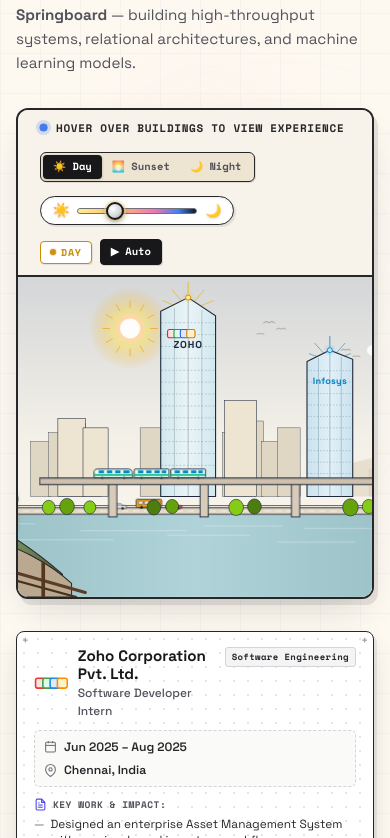
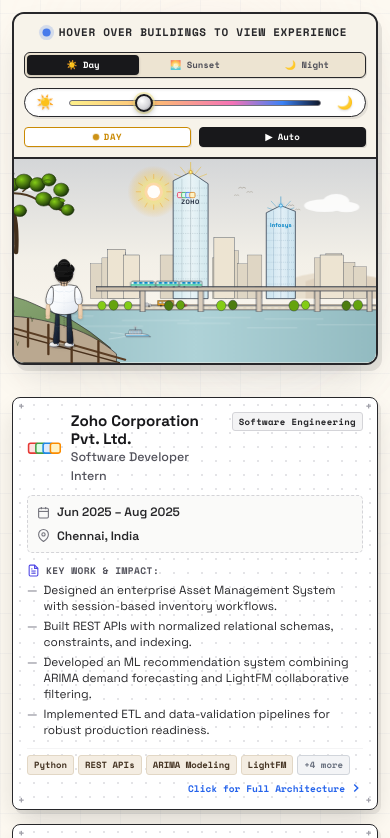
Before and after one commit to Surya-ux-max/Shankar-Files, a React (Vite) app in the folder file/: page / in a window 390 px wide. Shown: the part 5406-6244 px from the top of the page. Built offline with nearby package versions, Linux system fonts and the light colour scheme.

Commit message:
version4

```diff
--- a/file/src/internships/CitySkylineSVG.jsx
+++ b/file/src/internships/CitySkylineSVG.jsx
@@ -9,6 +9,9 @@
 }) {
   const isZohoActive = hoveredTower === 'zoho' || activeId === 'zoho'
   const isInfosysActive = hoveredTower === 'infosys' || activeId === 'infosys'
+
+  // Lit up state during sunset and night
+  const isLitUp = timeOfDay >= 0.52
 
   // Calculate celestial, sky, and illumination parameters from the roll lever
   const lighting = getLightingState(timeOfDay)
@@ -108,6 +111,24 @@
           <feGaussianBlur in="SourceGraphic" stdDeviation="6" result="blur" />
           <feMerge>
             <feMergeNode in="blur" />
+            <feMergeNode in="SourceGraphic" />
+          </feMerge>
+        </filter>
+        <filter id="glow-zoho-neon" x="-60%" y="-60%" width="220%" height="220%">
+          <feGaussianBlur in="SourceGraphic" stdDeviation="4" result="blur1" />
+          <feGaussianBlur in="SourceGraphic" stdDeviation="9" result="blur2" />
+          <feMerge>
+            <feMergeNode in="blur2" />
+            <feMergeNode in="blur1" />
+            <feMergeNode in="SourceGraphic" />
+          </feMerge>
+        </filter>
+        <filter id="glow-infosys-neon" x="-60%" y="-60%" width="220%" height="220%">
+          <feGaussianBlur in="SourceGraphic" stdDeviation="4" result="blur1" />
+          <feGaussianBlur in="SourceGraphic" stdDeviation="10" result="blur2" />
+          <feMerge>
+            <feMergeNode in="blur2" />
+            <feMergeNode in="blur1" />
             <feMergeNode in="SourceGraphic" />
           </feMerge>
         </filter>
@@ -447,28 +468,98 @@
           </g>
         )}
 
-        {/* Colorful Zoho Logo Quadrant */}
+        {/* Backlit Illumination Panel for Zoho at Sunset & Night */}
+        {isLitUp && (
+          <rect
+            x="632"
+            y="108"
+            width="106"
+            height="58"
+            rx="8"
+            fill="rgba(15, 23, 42, 0.7)"
+            stroke="rgba(251, 191, 36, 0.6)"
+            strokeWidth="1.5"
+            filter="url(#glow-gold)"
+          />
+        )}
+
+        {/* Colorful Zoho Logo Quadrant (Intensely glowing during sunset and night) */}
         <g transform="translate(640, 115)">
-          <rect x="0" y="0" width="18" height="18" rx="4" fill="#fee2e2" stroke="#e11d48" strokeWidth="2.4" />
-          <rect x="14" y="0" width="18" height="18" rx="4" fill="#dcfce7" stroke="#16a34a" strokeWidth="2.4" />
-          <rect x="28" y="0" width="18" height="18" rx="4" fill="#dbeafe" stroke="#2563eb" strokeWidth="2.4" />
-          <rect x="42" y="0" width="18" height="18" rx="4" fill="#fef3c7" stroke="#d97706" strokeWidth="2.4" />
+          <rect
+            x="0"
+            y="0"
+            width="18"
+            height="18"
+            rx="4"
+            fill={isLitUp ? '#ef4444' : '#fee2e2'}
+            stroke={isLitUp ? '#fca5a5' : '#e11d48'}
+            strokeWidth="2.4"
+            filter={isLitUp ? 'url(#glow-gold)' : 'none'}
+          />
+          <rect
+            x="14"
+            y="0"
+            width="18"
+            height="18"
+            rx="4"
+            fill={isLitUp ? '#22c55e' : '#dcfce7'}
+            stroke={isLitUp ? '#86efac' : '#16a34a'}
+            strokeWidth="2.4"
+            filter={isLitUp ? 'url(#glow-gold)' : 'none'}
+          />
+          <rect
+            x="28"
+            y="0"
+            width="18"
+            height="18"
+            rx="4"
+            fill={isLitUp ? '#3b82f6' : '#dbeafe'}
+            stroke={isLitUp ? '#93c5fd' : '#2563eb'}
+            strokeWidth="2.4"
+            filter={isLitUp ? 'url(#glow-blue)' : 'none'}
+          />
+          <rect
+            x="42"
+            y="0"
+            width="18"
+            height="18"
+            rx="4"
+            fill={isLitUp ? '#f59e0b' : '#fef3c7'}
+            stroke={isLitUp ? '#fde047' : '#d97706'}
+            strokeWidth="2.4"
+            filter={isLitUp ? 'url(#glow-gold)' : 'none'}
+          />
         </g>
 
-        {/* Zoho Signage */}
+        {/* Zoho Illuminated Signage */}
+        {isLitUp && (
+          <text
+            x="685"
+            y="156"
+            textAnchor="middle"
+            fill="#fef08a"
+            fontFamily="'Space Grotesk', sans-serif"
+            fontWeight="800"
+            fontSize="22"
+            letterSpacing="2px"
+            filter="url(#glow-zoho-neon)"
+          >
+            ZOHO
+          </text>
+        )}
         <text
           x="685"
           y="156"
           textAnchor="middle"
-          fill={lighting.nightFactor > 0.6 ? '#ffffff' : '#1e293b'}
+          fill={isLitUp ? '#ffffff' : '#1e293b'}
           fontFamily="'Space Grotesk', sans-serif"
           fontWeight="800"
           fontSize="22"
           letterSpacing="2px"
-          filter={lighting.nightFactor > 0.6 ? 'url(#glow-gold)' : 'none'}
         >
           ZOHO
         </text>
+
 
         {/* Spire Beacon */}
         <circle
@@ -547,20 +638,63 @@
           </g>
         )}
 
-        {/* Infosys Signage */}
+        {/* Backlit Illumination Panel for Infosys at Sunset & Night */}
+        {isLitUp && (
+          <rect
+            x="942"
+            y="214"
+            width="106"
+            height="34"
+            rx="6"
+            fill="rgba(15, 23, 42, 0.7)"
+            stroke="rgba(56, 189, 248, 0.6)"
+            strokeWidth="1.5"
+            filter="url(#glow-blue)"
+          />
+        )}
+
+        {/* Infosys Illuminated Signage */}
+        {isLitUp && (
+          <text
+            x="995"
+            y="235"
+            textAnchor="middle"
+            fill="#38bdf8"
+            fontFamily="'Space Grotesk', sans-serif"
+            fontWeight="800"
+            fontSize="20"
+            letterSpacing="0.5px"
+            filter="url(#glow-infosys-neon)"
+          >
+            Infosys
+          </text>
+        )}
         <text
           x="995"
           y="235"
           textAnchor="middle"
-          fill={lighting.nightFactor > 0.6 ? '#38bdf8' : '#0284c7'}
+          fill={isLitUp ? '#ffffff' : '#0284c7'}
           fontFamily="'Space Grotesk', sans-serif"
           fontWeight="800"
           fontSize="20"
           letterSpacing="0.5px"
-          filter={lighting.nightFactor > 0.6 ? 'url(#glow-blue)' : 'none'}
         >
           Infosys
         </text>
+
+        {/* Glowing cyan LED underline strip when lit up */}
+        {isLitUp && (
+          <line
+            x1="958"
+            y1="242"
+            x2="1032"
+            y2="242"
+            stroke="#38bdf8"
+            strokeWidth="2"
+            filter="url(#glow-blue)"
+          />
+        )}
+
 
         {/* Spire Beacon */}
         <circle
@@ -606,6 +740,92 @@
           />
         </g>
       )}
+
+      {/* ================= 10.5 RIVER CRUISING BOAT ================= */}
+      <g className="river-cruising-boat">
+        {/* Trailing Wake Waves behind the boat */}
+        <path
+          d="M -15 15 Q -40 20 -70 24 M -15 8 Q -35 4 -65 2"
+          stroke="#ffffff"
+          strokeWidth="1.6"
+          fill="none"
+          opacity={lighting.nightFactor > 0.5 ? 0.35 : 0.65}
+          strokeLinecap="round"
+        />
+
+        {/* Night Cabin Water Glow Reflection */}
+        {isLitUp && (
+          <ellipse
+            cx="25"
+            cy="20"
+            rx="38"
+            ry="6"
+            fill="rgba(254, 240, 138, 0.28)"
+            filter="url(#glow-gold)"
+          />
+        )}
+
+        {/* Boat Hull */}
+        <path
+          d="M -15 6 L 45 6 Q 64 7 72 16 L -10 16 Q -15 14 -15 6 Z"
+          fill={lighting.nightFactor > 0.6 ? '#1e293b' : '#ffffff'}
+          stroke="#1e293b"
+          strokeWidth="1.6"
+        />
+        {/* Hull Waterline Accent Stripe */}
+        <path d="M -12 12 L 66 12" stroke="#0284c7" strokeWidth="2.2" />
+
+        {/* Cabin */}
+        <rect
+          x="-2"
+          y="-6"
+          width="44"
+          height="12"
+          rx="2"
+          fill={lighting.nightFactor > 0.6 ? '#334155' : '#f8fafc'}
+          stroke="#1e293b"
+          strokeWidth="1.4"
+        />
+
+        {/* Cabin Windows (turn on and glow warmly in sunset/night!) */}
+        {[3, 13, 23, 33].map((wx, i) => (
+          <rect
+            key={`bw-${i}`}
+            x={wx}
+            y="-3"
+            width="7"
+            height="6"
+            rx="1"
+            fill={isLitUp ? '#fef08a' : '#bae6fd'}
+            stroke="#1e293b"
+            strokeWidth="0.8"
+            filter={isLitUp ? 'url(#glow-gold)' : 'none'}
+          />
+        ))}
+
+        {/* Roof Railing */}
+        <line x1="-1" y1="-8" x2="41" y2="-8" stroke="#475569" strokeWidth="1.2" />
+
+        {/* Mast & Blinking Red Navigation Beacon */}
+        <line x1="20" y1="-6" x2="20" y2="-16" stroke="#1e293b" strokeWidth="1.5" />
+        <circle
+          cx="20"
+          cy="-16"
+          r="2.5"
+          fill="#ef4444"
+          className="boat-beacon"
+        />
+
+        {/* Bow Headlight Beam projecting forward across the water at sunset/night */}
+        {isLitUp && (
+          <polygon
+            points="70,10 170,-2 170,26 70,16"
+            fill="url(#headlightGrad)"
+            opacity={0.8}
+          />
+        )}
+      </g>
+
 
       {/* ================= 11. LOWER HIGHWAY BRIDGE & MOVING TRAFFIC ================= */}
       <g className="lower-bridge-layer">
--- a/file/src/internships/Internships.css
+++ b/file/src/internships/Internships.css
@@ -521,6 +521,35 @@
     transform: translate(1200px, 492px);
   }
 }
+
+/* ================= RIVER CRUISING BOAT ANIMATION ================= */
+.river-cruising-boat {
+  animation: river-boat-sail 32s linear infinite;
+}
+
+@keyframes river-boat-sail {
+  0% {
+    transform: translate(220px, 595px);
+  }
+  100% {
+    transform: translate(1420px, 595px);
+  }
+}
+
+.boat-beacon {
+  animation: beacon-blink 1.2s infinite ease-in-out;
+}
+
+@keyframes beacon-blink {
+  0%, 100% {
+    opacity: 1;
+    filter: drop-shadow(0 0 4px #ef4444);
+  }
+  50% {
+    opacity: 0.2;
+  }
+}
+
 
 /* ================= PASSING CLOUDS & NIGHT STARS ANIMATIONS ================= */
 .cloud-cluster {
@@ -1234,7 +1263,7 @@
   background: #3f3f46;
 }
 
-/* ================= RESPONSIVE ADAPTATIONS ================= */
+/* ================= COMPREHENSIVE RESPONSIVE ADAPTATIONS ================= */
 @media (max-width: 1100px) {
   .floating-cards-layer {
     display: none;
@@ -1245,28 +1274,209 @@
   }
 
   .internships-mobile-cards {
-    display: flex;
+    display: grid;
+    grid-template-columns: repeat(2, 1fr);
+    gap: 16px;
+    margin-top: 16px;
   }
 
   .skyline-stage {
-    min-height: 420px;
+    min-height: 380px;
+  }
+}
+
+@media (max-width: 860px) {
+  .skyline-clean-bar {
+    flex-direction: column;
+    align-items: stretch;
+    gap: 12px;
+    padding: 12px 16px;
+  }
+
+  .skyline-hover-prompt {
+    justify-content: center;
+    text-align: center;
+  }
+
+  .time-roller-widget {
+    justify-content: center;
+    gap: 10px;
+    width: 100%;
+  }
+
+  .skyline-stage {
+    min-height: 300px;
+    aspect-ratio: 16 / 9;
   }
 }
 
 @media (max-width: 768px) {
   .internships-section {
-    padding: 60px 16px 80px;
+    padding: 50px 16px 70px;
   }
 
-  .skyline-stage {
-    min-height: 320px;
+  .internships-title {
+    font-size: clamp(1.4rem, 5.5vw, 1.95rem);
+  }
+
+  .internships-subtitle {
+    font-size: 0.88rem;
+    line-height: 1.5;
   }
 
   .sheet-stats-grid {
     grid-template-columns: 1fr;
+    gap: 10px;
   }
 
   .eng-architecture-breakdown {
     grid-template-columns: 1fr;
+    gap: 10px;
+  }
+
+  .internship-modal-sheet {
+    width: 95vw;
+    max-width: 95vw;
+    max-height: 92vh;
   }
 }
+
+@media (max-width: 640px) {
+  .internships-section {
+    padding: 40px 12px 60px;
+  }
+
+  .internships-container {
+    gap: 18px;
+  }
+
+  .skyline-clean-bar {
+    padding: 10px 10px;
+    border-radius: 8px 8px 0 0;
+  }
+
+  .time-presets {
+    width: 100%;
+    justify-content: space-around;
+  }
+
+  .time-preset-btn {
+    flex: 1;
+    text-align: center;
+    padding: 4px 6px;
+    font-size: 10px;
+  }
+
+  .time-roller-dial {
+    width: 100%;
+    justify-content: space-between;
+    box-sizing: border-box;
+  }
+
+  .dial-track-wrapper {
+    flex: 1;
+    max-width: none;
+    margin: 0 8px;
+  }
+
+  .time-controls-end {
+    width: 100%;
+    justify-content: space-between;
+  }
+
+  .time-badge {
+    flex: 1;
+    justify-content: center;
+    font-size: 9.5px;
+    padding: 3px 6px;
+  }
+
+  .time-cycle-toggle-btn {
+    flex: 1;
+    text-align: center;
+    font-size: 9.5px;
+    padding: 3px 8px;
+  }
+
+  .skyline-stage {
+    min-height: 240px;
+    max-height: 300px;
+  }
+
+  .internships-mobile-cards {
+    grid-template-columns: 1fr;
+    gap: 14px;
+    margin-top: 14px;
+  }
+
+  .blueprint-callout-card {
+    padding: 14px 14px;
+  }
+
+  .company-heading {
+    font-size: 0.95rem;
+  }
+
+  .role-subheading {
+    font-size: 0.78rem;
+  }
+
+  /* Specification Modal on Mobile */
+  .internship-modal-overlay {
+    padding: 0;
+    align-items: flex-end;
+  }
+
+  .internship-modal-sheet {
+    width: 100%;
+    max-width: 100%;
+    max-height: 90vh;
+    border-radius: 12px 12px 0 0;
+    margin: 0;
+  }
+
+  .sheet-title-banner {
+    padding: 14px 16px;
+  }
+
+  .sheet-company-title {
+    font-size: 1.15rem;
+  }
+
+  .sheet-nav-tabs {
+    overflow-x: auto;
+    -webkit-overflow-scrolling: touch;
+  }
+
+  .tab-btn {
+    padding: 10px 8px;
+    font-size: 10px;
+    white-space: nowrap;
+  }
+
+  .sheet-tab-content {
+    padding: 14px 12px;
+    max-height: 52vh;
+  }
+
+  .sheet-footer {
+    padding: 10px 14px;
+  }
+}
+
+@media (max-width: 400px) {
+  .skyline-stage {
+    min-height: 200px;
+  }
+
+  .time-preset-btn {
+    font-size: 9px;
+    padding: 3px 3px;
+  }
+
+  .time-badge,
+  .time-cycle-toggle-btn {
+    font-size: 9px;
+    padding: 2px 5px;
+  }
+}
```
